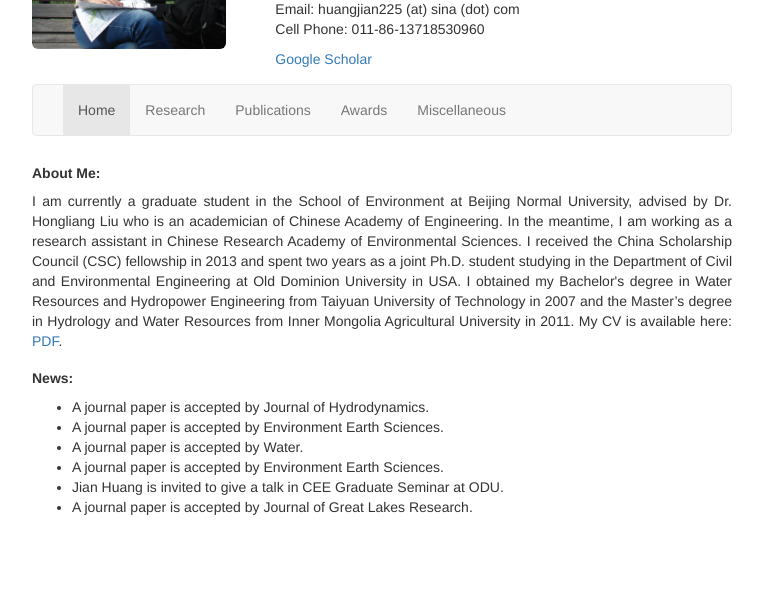
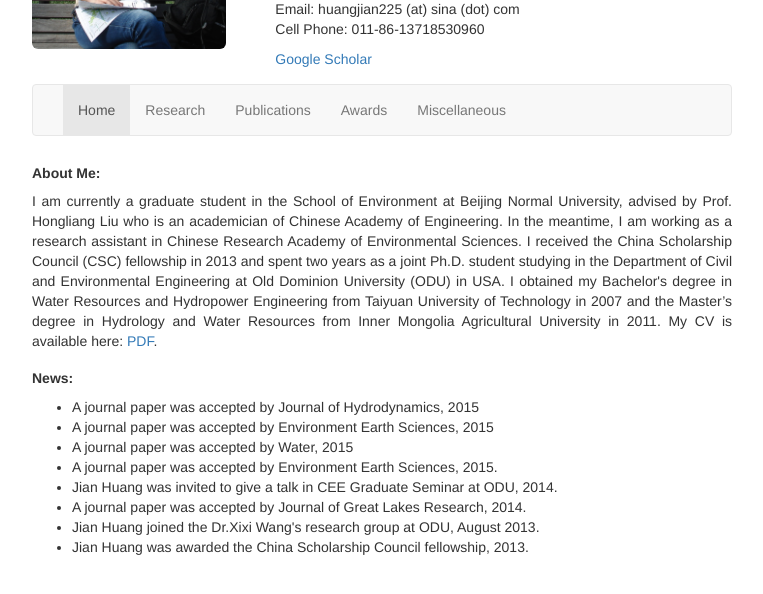
Before and after one commit to jianhuang225/jianhuang225.github.io, a plain HTML site: page index.html in a window 1280 px wide. Shown: the part 164-758 px from the top of the page, without its empty margins (258-1021 px from the left). Drawn offline with nearby package versions, Linux system fonts and the light colour scheme; a script that the page names is missing.

Commit message:
Initial commit

```diff
--- a/index.html
+++ b/index.html
@@ -73,18 +73,20 @@
       <div class="row">
 		  <div class="col-md-12">
 			<h5><b>About Me:</b></h5>
-			<p style="text-align: justify; text-justify: inter-word;">I am currently a graduate student in the School of Environment at Beijing Normal University, advised by Dr. Hongliang Liu who is an academician of Chinese Academy of Engineering. In the meantime, I am working as a research assistant in Chinese Research Academy of Environmental Sciences. I received the China Scholarship Council (CSC) fellowship in 2013 and spent two years as a joint Ph.D. student studying in the Department of Civil and Environmental Engineering at Old Dominion University in USA. I obtained my Bachelor's degree in Water Resources and Hydropower Engineering from Taiyuan University of Technology in 2007 and the Master’s degree in Hydrology and Water Resources from Inner Mongolia Agricultural University in 2011. My CV is available here: <a href="jianhuang-CV.pdf">PDF</a>. </p>
+			<p style="text-align: justify; text-justify: inter-word;">I am currently a graduate student in the School of Environment at Beijing Normal University, advised by Prof. Hongliang Liu who is an academician of Chinese Academy of Engineering. In the meantime, I am working as a research assistant in Chinese Research Academy of Environmental Sciences. I received the China Scholarship Council (CSC) fellowship in 2013 and spent two years as a joint Ph.D. student studying in the Department of Civil and Environmental Engineering at Old Dominion University (ODU) in USA. I obtained my Bachelor's degree in Water Resources and Hydropower Engineering from Taiyuan University of Technology in 2007 and the Master’s degree in Hydrology and Water Resources from Inner Mongolia Agricultural University in 2011. My CV is available here: <a href="jianhuang-CV.pdf">PDF</a>. </p>
 		  </div>
 
 		  <div class="col-md-12">
 			  <h5><b>News:</b></h5>
 				<ul>
-				  <li> A journal paper is accepted by Journal of Hydrodynamics.</li>
-				  <li> A journal paper is accepted by Environment Earth Sciences.</li>
-				  <li> A journal paper is accepted by Water.</li>
-				  <li> A journal paper is accepted by Environment Earth Sciences.</li>
-				  <li> Jian Huang is invited to give a talk in CEE Graduate Seminar at ODU.</li>
-				  <li> A journal paper is accepted by Journal of Great Lakes Research.</li>
+				  <li> A journal paper was accepted by Journal of Hydrodynamics, 2015</li>
+				  <li> A journal paper was accepted by Environment Earth Sciences, 2015</li>
+				  <li> A journal paper was accepted by Water, 2015</li>
+				  <li> A journal paper was accepted by Environment Earth Sciences, 2015.</li>
+				  <li> Jian Huang was invited to give a talk in CEE Graduate Seminar at ODU, 2014.</li>
+				  <li> A journal paper was accepted by Journal of Great Lakes Research, 2014.</li>
+				  <li> Jian Huang joined the Dr.Xixi Wang's research group at ODU, August 2013.</li>
+				  <li> Jian Huang was awarded the China Scholarship Council fellowship, 2013.</li>
 				</ul>
 		  </div>
       </div>
```
